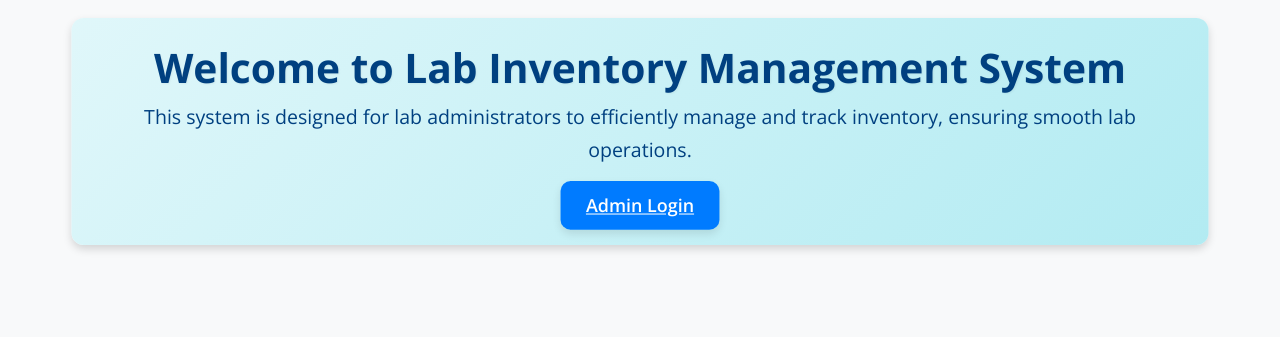
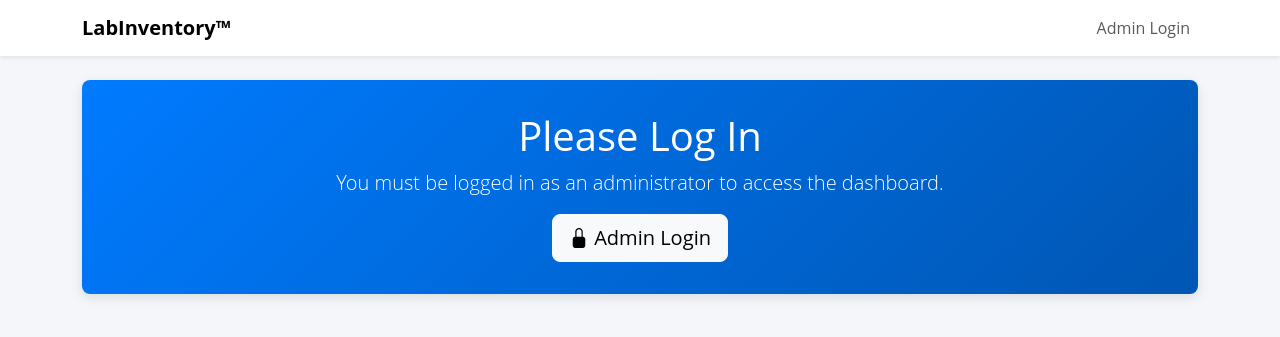
Before and after one commit to titans04/ItemscanNer3, a Flask app: page / in a window 1280 px wide. Shown: the top 337 px of the page. Run offline with Flask 3, Linux system fonts and the light colour scheme.

Commit message:
added the UI for the home page

```diff
--- a/templates/home.html
+++ b/templates/home.html
@@ -1,88 +1,197 @@
 <!DOCTYPE html>
 <html lang="en">
 <head>
-    <meta charset="UTF-8">
-    <meta name="viewport" content="width=device-width, initial-scale=1.0">
-    <title>Lab Inventory Management</title>
-    <link href="https://cdn.jsdelivr.net/npm/bootstrap@5.3.2/dist/css/bootstrap.min.css" rel="stylesheet">
-    <link href="https://fonts.googleapis.com/css2?family=Open+Sans:wght@400;600;700&display=swap" rel="stylesheet">
+  <meta charset="UTF-8" />
+  <meta
+    name="viewport"
+    content="width=device-width, initial-scale=1.0"
+  />
+  <title>Lab Inventory Dashboard</title>
+  <link
+    href="https://cdn.jsdelivr.net/npm/bootstrap@5.3.2/dist/css/bootstrap.min.css"
+    rel="stylesheet"
+  />
+  <link
+    href="https://cdn.jsdelivr.net/npm/bootstrap-icons@1.10.5/font/bootstrap-icons.css"
+    rel="stylesheet"
+  />
   <style>
     body {
-            background-color: #f8f9fa;
-            font-family: 'Open Sans', sans-serif; /* More modern font */
+      font-family: 'Open Sans', sans-serif;
+      background-color: #f4f6f9;
     }
-        .container {
-            margin-top: 20px;
+    .navbar-brand {
+      font-weight: 700;
+    }
+    .hero {
+      background: linear-gradient(135deg, #007bff, #0056b3);
+      color: #fff;
+      border-radius: .5rem;
+      padding: 2rem;
+      margin-bottom: 2rem;
+      text-align: center;
+      box-shadow: 0 4px 12px rgba(0,0,0,0.1);
+    }
+    .hero h1 {
+      font-size: 2.5rem;
+      margin-bottom: .5rem;
+    }
+    .stats-card {
+      border-radius: .5rem;
+      box-shadow: 0 2px 8px rgba(0,0,0,0.05);
+    }
+    .stats-card .card-body {
       text-align: center;
     }
-        .jumbotron {
-            background-color: #e0f7fa;
-            padding: 25px;
-            border-radius: 12px;
-            box-shadow: 0 4px 8px rgba(0, 0, 0, 0.15);
-            margin-bottom: 20px;
-            background: linear-gradient(135deg, #e0f7fa, #b2ebf2); /* Gradient background */
-            animation: fadeIn 1s ease, pulse 2s infinite alternate;
+    .stats-card .bi {
+      font-size: 2rem;
+      margin-bottom: .5rem;
     }
-        @keyframes fadeIn {
-            from { opacity: 0; }
-            to { opacity: 1; }
+    .table thead {
+      background-color: #e9ecef;
     }
-        @keyframes pulse {
-            from { transform: scale(1); }
-            to { transform: scale(1.02); } /* Subtle pulse */
-        }
-
-        .jumbotron h1 {
-            color: #004080;
-            font-weight: 700;  /* Use 700 for bold */
-            text-shadow: 1px 1px 2px rgba(0, 0, 0, 0.05);
-            font-size: 2.5rem;
-        }
-        .jumbotron p {
-            color: #004080;
-            font-size: 1.2rem;  /* Slightly larger font */
-            margin-bottom: 25px;
-            line-height: 1.7;
-        }
-        .login-button {
-            background-color: #007bff;
-            color: white;
-            padding: 12px 25px;
-            border: none;
-            border-radius: 10px;
-            cursor: pointer;
-            font-size: 1.1rem;
-            transition: background-color 0.3s ease, transform 0.2s ease, box-shadow 0.2s ease;
-            box-shadow: 0 4px 8px rgba(0, 0, 0, 0.1);
-            font-weight: 600;
-        }
-        .login-button:hover {
-            background-color: #0056b3;
-            transform: translateY(-3px) scale(1.04);
-            box-shadow: 0 6px 12px rgba(0, 0, 0, 0.15);
-        }
-        .login-button:active {
-            transform: scale(1);
-            box-shadow: 0 2px 4px rgba(0, 0, 0, 0.1);
+    footer {
+      text-align: center;
+      padding: 1rem 0;
+      margin-top: 4rem;
+      color: #6c757d;
     }
   </style>
 </head>
 <body>
+
+  <!-- NAVBAR -->
+  <nav class="navbar navbar-expand-lg navbar-light bg-white shadow-sm">
     <div class="container">
-        <div class="jumbotron">
-            <h1>Welcome to Lab Inventory Management System</h1>
-            <p>This system is designed for lab administrators to efficiently manage and track inventory, ensuring smooth lab operations.</p>
-            <a href="/admin/login" class="login-button">Admin Login</a>
+      <a class="navbar-brand" href="#">LabInventory™</a>
+      <button
+        class="navbar-toggler"
+        type="button"
+        data-bs-toggle="collapse"
+        data-bs-target="#navMenu"
+      >
+        <span class="navbar-toggler-icon"></span>
+      </button>
+      <div
+        class="collapse navbar-collapse"
+        id="navMenu"
+      >
+        <ul class="navbar-nav ms-auto">
+          {% if session.admin %}
+            <li class="nav-item"><a class="nav-link" href="#">Dashboard</a></li>
+            <li class="nav-item"><a class="nav-link" href="#">Items</a></li>
+            <li class="nav-item"><a class="nav-link" href="#">Reports</a></li>
+            <li class="nav-item"><a class="nav-link" href="{{ url_for('admin_logout') }}">Logout</a></li>
+          {% else %}
+            <li class="nav-item"><a class="nav-link" href="{{ url_for('admin_login') }}">Admin Login</a></li>
+          {% endif %}
+        </ul>
       </div>
     </div>
+  </nav>
+
+  <div class="container my-4">
+
+    <!-- HERO / CTA -->
+    <div class="hero">
+      {% if session.admin %}
+        <h1>Welcome, {{ session.admin_name or "Admin" }}</h1>
+        <p class="lead">Quickly scan new lab equipment and keep your inventory up to date.</p>
+        <a href="{{ url_for('scan_item') }}" class="btn btn-lg btn-light">
+          <i class="bi bi-qr-code"></i> Scan New Item
+        </a>
+      {% else %}
+        <h1>Please Log In</h1>
+        <p class="lead">You must be logged in as an administrator to access the dashboard.</p>
+        <a href="{{ url_for('admin_login') }}" class="btn btn-lg btn-light">
+          <i class="bi bi-lock-fill"></i> Admin Login
+        </a>
+      {% endif %}
+    </div>
+
+    {% if session.admin %}
+      <!-- STATS CARDS -->
+      <div class="row g-3 mb-4">
+        <div class="col-md-3">
+          <div class="card stats-card">
+            <div class="card-body">
+              <i class="bi bi-box-seam text-primary"></i>
+              <h5>Total Items</h5>
+              <h2>{{ total_items }}</h2>
+            </div>
+          </div>
+        </div>
+        <div class="col-md-3">
+          <div class="card stats-card">
+            <div class="card-body">
+              <i class="bi bi-check2-circle text-success"></i>
+              <h5>Working</h5>
+              <h2>{{ total_working }}</h2>
+            </div>
+          </div>
+        </div>
+        <div class="col-md-3">
+          <div class="card stats-card">
+            <div class="card-body">
+              <i class="bi bi-exclamation-triangle text-warning"></i>
+              <h5>Damaged</h5>
+              <h2>{{ total_damaged }}</h2>
+            </div>
+          </div>
+        </div>
+        <div class="col-md-3">
+          <div class="card stats-card">
+            <div class="card-body">
+              <i class="bi bi-slash-circle text-danger"></i>
+              <h5>Not Setup</h5>
+              <h2>{{ total_not_setup }}</h2>
+            </div>
+          </div>
+        </div>
+      </div>
+
+      <!-- RECENT SCANS TABLE -->
+      <div class="card">
+        <div class="card-header">
+          <i class="bi bi-clock-history"></i> Recent Scans
+        </div>
+        <div class="table-responsive">
+          <table class="table mb-0">
+            <thead>
+              <tr>
+                <th>#</th>
+                <th>Item Name</th>
+                <th>Status</th>
+                <th>Brand</th>
+                <th>Scanned At</th>
+              </tr>
+            </thead>
+            <tbody>
+              {% for scan in recent_scans %}
+              <tr>
+                <td>{{ loop.index }}</td>
+                <td>{{ scan.item_name }}</td>
+                <td>
+                  <span class="badge
+                    {% if scan.status == 'WORKING' %}bg-success
+                    {% elif scan.status == 'DAMAGED' %}bg-warning
+                    {% else %}bg-secondary{% endif %}">
+                    {{ scan.status }}
+                  </span>
+                </td>
+                <td>{{ scan.brand or '—' }}</td>
+                <td>{{ scan.scanned_at.strftime('%Y-%m-%d %H:%M') }}</td>
+              </tr>
+              {% endfor %}
+            </tbody>
+          </table>
+        </div>
+      </div>
+    {% endif %}
+  </div>
+
+
+
   <script src="https://cdn.jsdelivr.net/npm/bootstrap@5.3.2/dist/js/bootstrap.bundle.min.js"></script>
-    <script>
-        // Optional: Add a subtle animation on page load
-        document.addEventListener('DOMContentLoaded', () => {
-            const jumbotron = document.querySelector('.jumbotron');
-            jumbotron.classList.add('fade-in');
-        });
-    </script>
 </body>
 </html>
```
Also changed, not shown: app.py (line endings or trailing spaces). Lines whose indentation alone changed are shown as unchanged.
